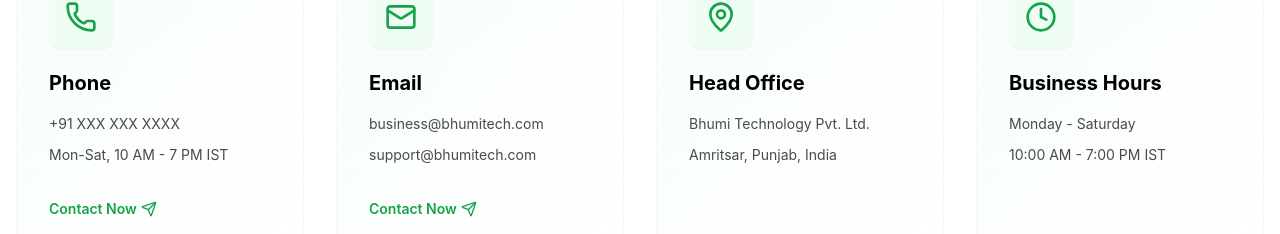
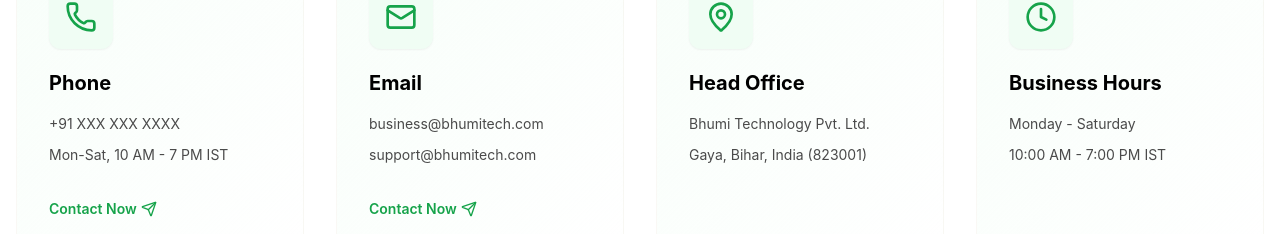
Before and after one commit to Michaelanand123singh/bhumi-tech, a React (Vite) app: page /contact in a window 1280 px wide. Shown: the part 829-1063 px from the top of the page. Built offline with nearby package versions, Linux system fonts and the light colour scheme.

Commit message:
udpated the contact address

```diff
--- a/src/components/common/Footer.jsx
+++ b/src/components/common/Footer.jsx
@@ -37,6 +37,7 @@
             <h4 className="font-semibold mb-4 text-white">Contact</h4>
             <p className="text-gray-300">Email: info@bhumitech.com</p>
             <p className="text-gray-300">Phone: +91 XXX XXX XXXX</p>
+            <p className="text-gray-300">Gaya, Bihar, India (823001)</p>
           </div>
         </div>
         <div className="border-t border-[#5d4a3d] mt-8 pt-8 text-center text-gray-300">
--- a/src/components/contact/ContactInfo.jsx
+++ b/src/components/contact/ContactInfo.jsx
@@ -20,7 +20,7 @@
     {
       icon: MapPin,
       title: 'Head Office',
-      details: ['Bhumi Technology Pvt. Ltd.', 'Amritsar, Punjab, India'],
+      details: ['Bhumi Technology Pvt. Ltd.', 'Gaya, Bihar, India (823001)'],
       action: null,
     },
     {
--- a/src/components/contact/ContactMap.jsx
+++ b/src/components/contact/ContactMap.jsx
@@ -52,7 +52,7 @@
             <p className="text-green-600 font-semibold text-lg">
               Bhumi Technology Pvt. Ltd.
             </p>
-            <p className="text-[#4a4a4a]">Amritsar, Punjab, India</p>
+            <p className="text-[#4a4a4a]">Gaya, Bihar, India (823001)</p>
           </div>
         </div>
       </div>
```
